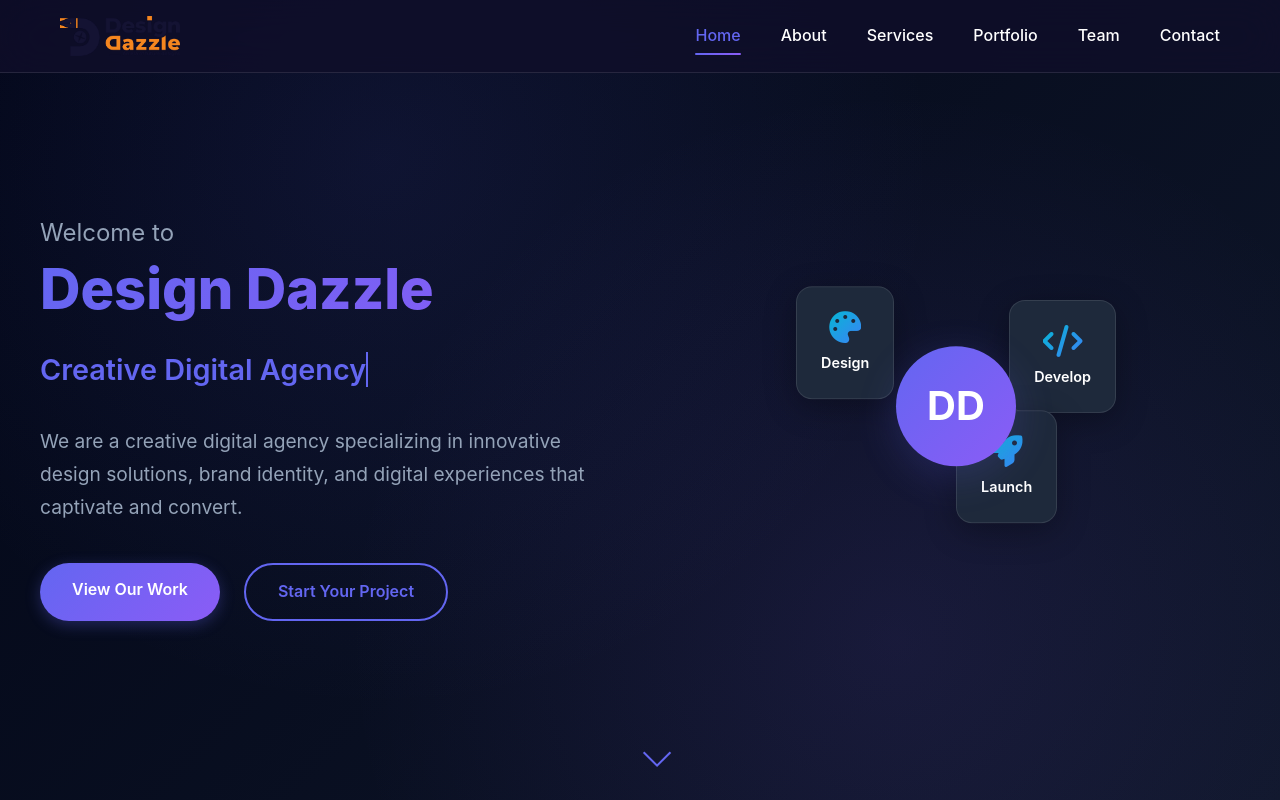
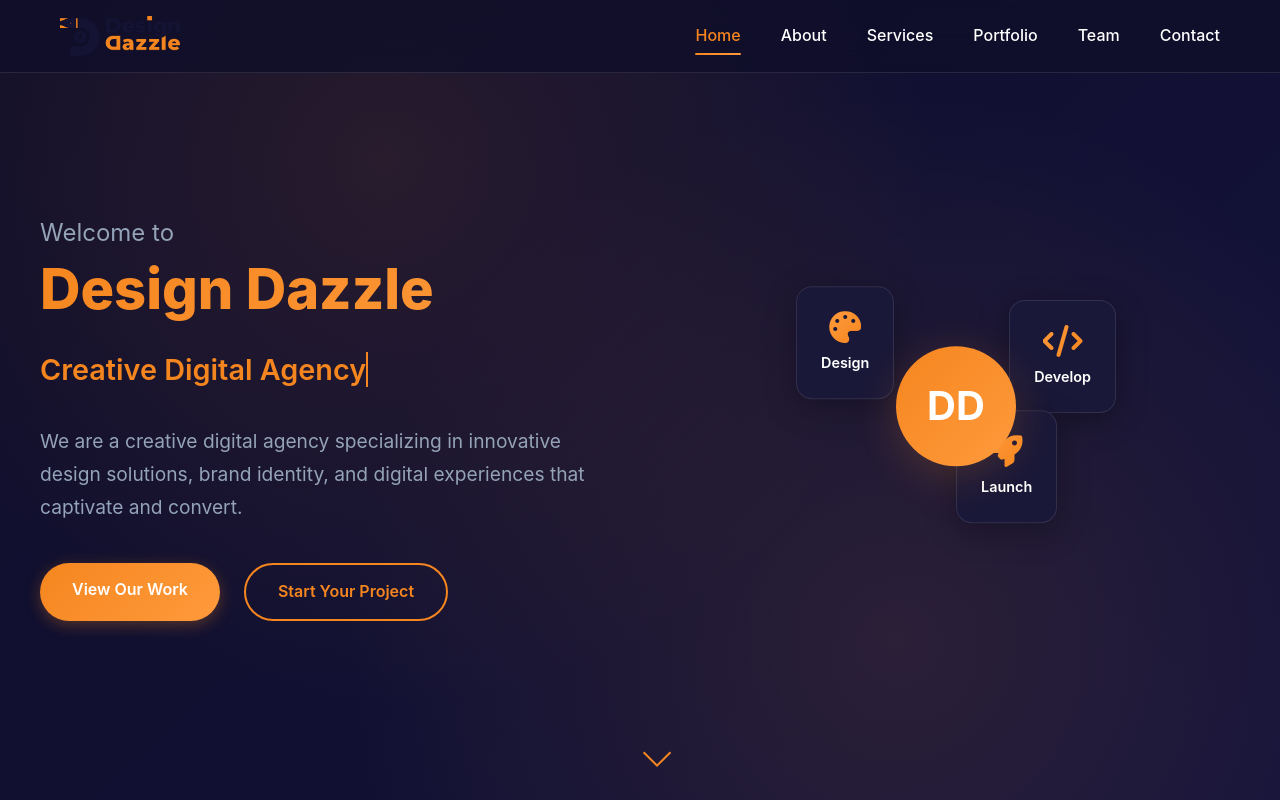
Before and after one commit to BakirDawood/DesignDazzle, a website built with Vite: page index.html in a window 1280 px wide. Shown: the top 800 px of the page. Built offline with nearby package versions, Linux system fonts and the light colour scheme.

Commit message:
Update Primary Colors to #14133B and #F5861F

```diff
--- a/style.css
+++ b/style.css
@@ -6,18 +6,18 @@
 }
 
 :root {
-    --primary-color: #6366f1;
-    --secondary-color: #8b5cf6;
-    --accent-color: #06b6d4;
-    --dark-bg: #0f172a;
-    --darker-bg: #020617;
-    --card-bg: #1e293b;
+    --primary-color: #F5861F;
+    --secondary-color: #FF9A3C;
+    --accent-color: #14133B;
+    --dark-bg: #14133B;
+    --darker-bg: #0F0E2A;
+    --card-bg: #1A1838;
     --text-light: #ffffff;
     --text-gray: #94a3b8;
     --text-muted: #64748b;
-    --gradient-primary: linear-gradient(135deg, #6366f1 0%, #8b5cf6 100%);
-    --gradient-secondary: linear-gradient(135deg, #06b6d4 0%, #3b82f6 100%);
-    --shadow: 0 10px 40px rgba(99, 102, 241, 0.2);
+    --gradient-primary: linear-gradient(135deg, #F5861F 0%, #FF9A3C 100%);
+    --gradient-secondary: linear-gradient(135deg, #FF9A3C 0%, #F5861F 100%);
+    --shadow: 0 10px 40px rgba(245, 134, 31, 0.2);
     --shadow-light: 0 4px 20px rgba(0, 0, 0, 0.1);
     --shadow-card: 0 8px 32px rgba(0, 0, 0, 0.3);
     --transition: all 0.3s cubic-bezier(0.4, 0, 0.2, 1);
@@ -207,8 +207,8 @@ body {
     left: 0;
     right: 0;
     bottom: 0;
-    background: radial-gradient(circle at 30% 20%, rgba(99, 102, 241, 0.1) 0%, transparent 50%),
-                radial-gradient(circle at 70% 80%, rgba(139, 92, 246, 0.1) 0%, transparent 50%);
+    background: radial-gradient(circle at 30% 20%, rgba(245, 134, 31, 0.1) 0%, transparent 50%),
+                radial-gradient(circle at 70% 80%, rgba(255, 154, 60, 0.1) 0%, transparent 50%);
     pointer-events: none;
 }
 
@@ -453,12 +453,12 @@ body {
 .btn-primary {
     background: var(--gradient-primary);
     color: var(--text-light);
-    box-shadow: 0 4px 15px rgba(99, 102, 241, 0.3);
+    box-shadow: 0 4px 15px rgba(245, 134, 31, 0.3);
 }
 
 .btn-primary:hover {
     transform: translateY(-2px);
-    box-shadow: 0 8px 25px rgba(99, 102, 241, 0.4);
+    box-shadow: 0 8px 25px rgba(245, 134, 31, 0.4);
 }
 
 .btn-secondary {
@@ -471,7 +471,7 @@ body {
     background: var(--primary-color);
     color: var(--text-light);
     transform: translateY(-2px);
-    box-shadow: 0 8px 25px rgba(99, 102, 241, 0.3);
+    box-shadow: 0 8px 25px rgba(245, 134, 31, 0.3);
 }
 
 .btn-sm {
@@ -1044,7 +1044,7 @@ section {
 .form-group select:focus {
     outline: none;
     border-color: var(--primary-color);
-    box-shadow: 0 0 0 3px rgba(99, 102, 241, 0.1);
+    box-shadow: 0 0 0 3px rgba(245, 134, 31, 0.1);
 }
 
 .form-group label {
```
